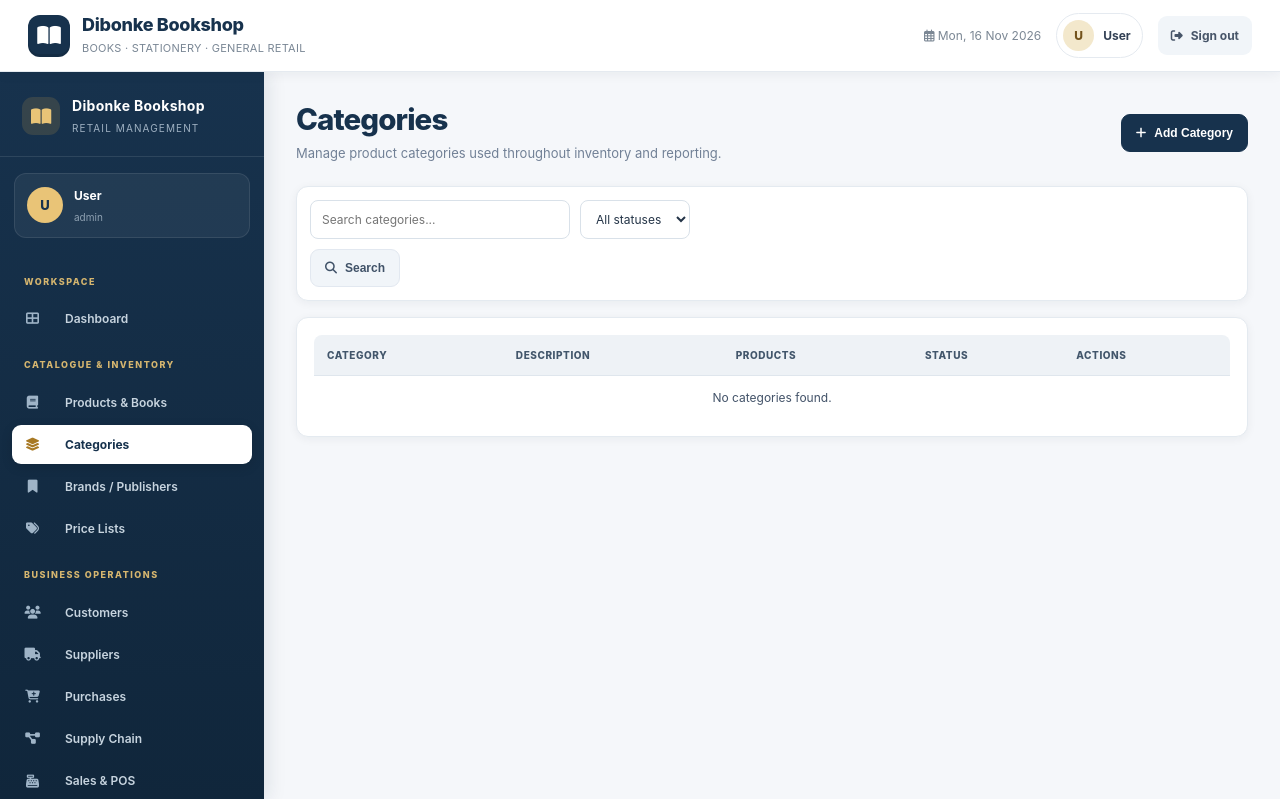
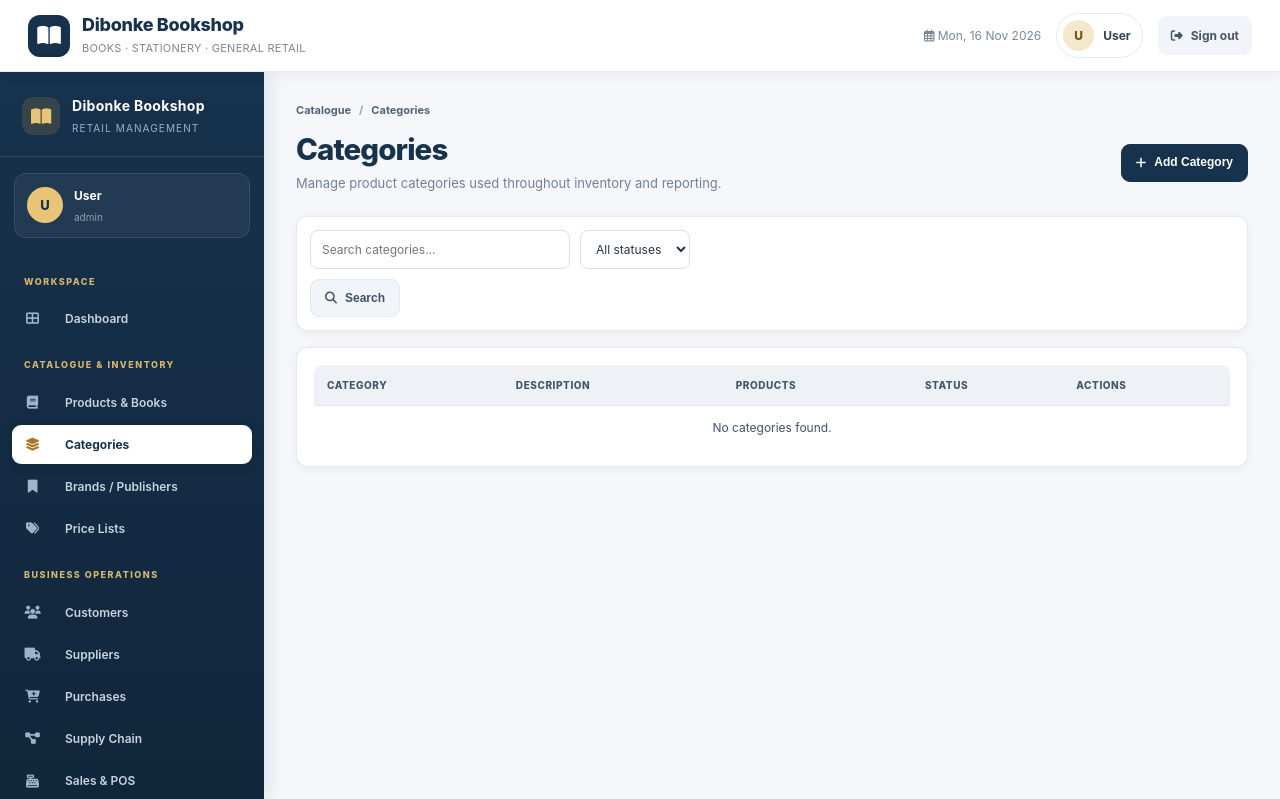
Before and after one commit to benjahwambua/Dibonke_bookshop, a PHP site: page /modules/categories/index.php in a window 1280 px wide. Shown: the top 799 px of the page. Run offline with PHP 8.4, Linux system fonts and the light colour scheme; the visitor is signed in with stand-in values (Sample User, id 1); data that the repository does not hold is empty.

Commit message:
Add catalogue breadcrumb to categories

```diff
--- a/modules/categories/index.php
+++ b/modules/categories/index.php
@@ -149,6 +149,7 @@ require_once __DIR__ . '/../../includes/sidebar.php';
 ?>
 <main class="content">
     <div class="master-page">
+        <nav class="breadcrumbs" aria-label="Breadcrumb"><span class="current">Catalogue</span><span aria-hidden="true">/</span><span class="current">Categories</span></nav>
         <div class="page-heading">
             <div>
                 <h1>Categories</h1>
```
